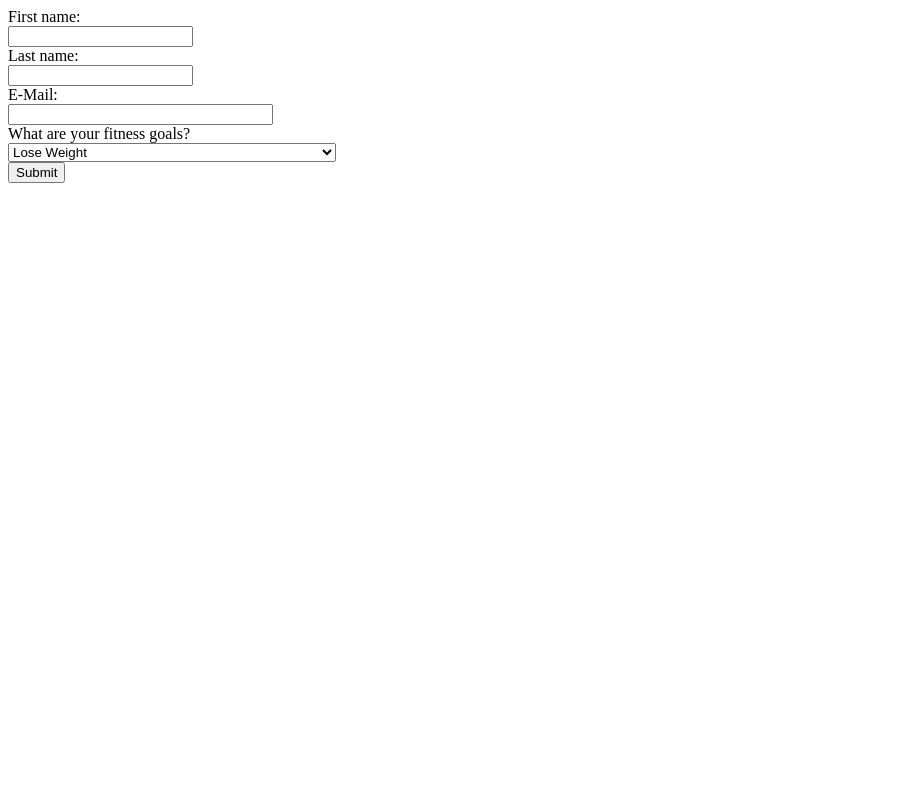
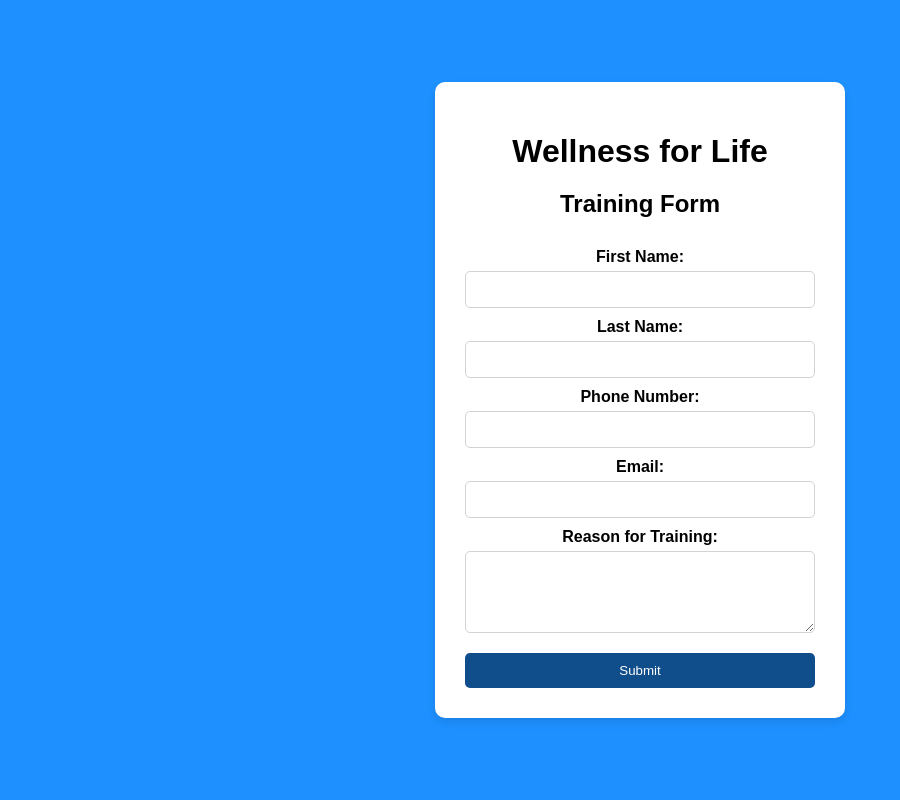
Before and after one commit to NeelJ2/want-a-trainer, a Flask app: page / in a window 1280 px wide. Shown: the whole page, without its empty margins (0-900 px from the left). Run offline with Flask 3, Linux system fonts and the light colour scheme.

Commit message:
stylistic stuff done

```diff
--- a/src/app.py
+++ b/src/app.py
@@ -3,5 +3,11 @@ app = Flask(__name__)
 @app.route('/')
 def home():
     return render_template('index.html')
+
+@app.route('/submittedform')
+def home():
+    return render_template('')
+
+
 if __name__ == '__main__':
     app.run(debug=True)
--- a/src/templates/index.html
+++ b/src/templates/index.html
@@ -5,59 +5,100 @@
     <meta charset="UTF-8">
     <meta name="viewport" content="width=device-width, initial-scale=1.0">
     <meta http-equiv="X-UA-Compatible" content="ie=edge">
-    <title>My Website</title>
+    <title>Wellness for Life Training Request Form</title>
     <link rel="stylesheet" href="./style.css">
     <link rel="icon" href="./favicon.ico" type="image/x-icon">
+    <style>
+        body {
+            background-color: #1E90FF;
+            display: flex;
+            justify-content: center;
+            align-items: center;
+            height: 100vh;
+            margin: 0;
+            font-family: Arial, sans-serif;
+        }
+
+        .card {
+            background-color: #ffffff;
+            padding: 30px;
+            border-radius: 10px;
+            box-shadow: 0 4px 8px rgba(0, 0, 0, 0.1);
+            width: 350px;
+            text-align: center;
+        }
+
+        h1, h2 {
+            color:rgb(0, 0, 0);
+            margin-bottom: 20px;
+        }
+
+        form {
+            display: flex;
+            flex-direction: column;
+        }
+
+        label {
+            margin-top: 10px;
+            font-weight: bold;
+            color:rgb(0, 0, 0);
+        }
+
+        input[type="text"],
+        input[type="email"],
+        input[type="tel"],
+        textarea {
+            margin-top: 5px;
+            padding: 10px;
+            border: 1px solid #D3D3D3;
+            border-radius: 5px;
+        }
+
+        input:focus,
+        textarea:focus {
+            border-color: #1E90FF;
+            outline: none;
+        }
+
+        button {
+            margin-top: 20px;
+            padding: 10px;
+            background-color: #104E8B;
+            color: white;
+            border: none;
+            border-radius: 5px;
+            cursor: pointer;
+        }
+
+        button:hover {
+            background-color: #082d5a;
+        }
+    </style>
 </head>
 
 <body>
-    <main>
+    <div class="card">
+        <h1>Wellness for Life</h1>
+        <h2>Training Form</h2>
         <form>
-            <form>
-                <label for="fname">First name:</label><br>
-                <input type="text" id="fname" name="fname" required><br>
-                <label for="lname">Last name:</label><br>
-                <input type="text" id="lname" name="lname" required> <br>
-                <label for="email">E-Mail:</label> <br>
-                <input type="email" id="email" pattern=".+@example\.com" size="30" required />  <br>
+            <label for="fname">First Name:</label>
+            <input type="text" id="fname" name="fname" required>
 
-                <label for="goals">What are your fitness goals? </label> <br>
-                <select name="fitness-goals" id = "fit" onchange ="showTextBox()">
-                    <option value="lose-weight">Lose Weight</option>
-                    <option value="build-muscle">Build Muscle</option>
-                    <option value="increase-endurance">Increase Endurance</option>
-                    <option value="improve-flexibility">Improve Flexibility</option>
-                    <option value="boost-energy">Boost Energy Levels</option>
-                    <option value="enhance-athletic-performance">Enhance Athletic Performance</option>
-                    <option value="increase-strength">Increase Strength</option>
-                    <option value="reduce-stress">Reduce Stress</option>
-                    <option value="improve-balance">Improve Balance & Coordination</option>
-                    <option value="train-for-event">Train for a Specific Event (e.g., Marathon, Triathlon)</option>
-                    <option value="improve-cardiovascular-health">Improve Cardiovascular Health</option>
-                    <option value="gain-weight">Gain Healthy Weight</option>
-                    <option value="rehabilitate-injury">Rehabilitate an Injury</option>
-                    <option value="increase-mobility">Increase Mobility</option>
-                    <option value="enhance-posture">Enhance Posture</option>
-                    <option value="general-fitness">General Fitness & Well-being</option>
-                    <option value="other">Other</option>
-                    <input type="text" id="myTextBox" style="display: none;" placeholder="Enter text here">
-                </select>
-            </form>
-            <button type="submit" id="submit"> Submit </button>
+            <label for="lname">Last Name:</label>
+            <input type="text" id="lname" name="lname" required>
+
+            <label for="pn">Phone Number:</label>
+            <input type="tel" id="pn" name="pn" pattern="[0-9]{3}[0-9]{3}[0-9]{4}" required>
+
+            <label for="email">Email:</label>
+            <input type="email" id="email" name="email" required>
+
+            <label for="reason">Reason for Training:</label>
+            <textarea id="reason" name="reason" rows="4" required></textarea>
+
+            <button type="submit">Submit</button>
         </form>
-
-
-    </main>
-    <script>
-        function showTextBox() {
-          var selectBox = document.getElementById("fit");
-          var textBox = document.getElementById("myTextBox");
-          if (selectBox.value === "other") {
-            textBox.style.display = "block";
-          } else {
-            textBox.style.display = "none";
-          }
-        }
-        </script></body>
+    </div>
+</body>
 
 </html>
```
Also changed, not shown: src/.favicon.avif (added), 1 other file.
